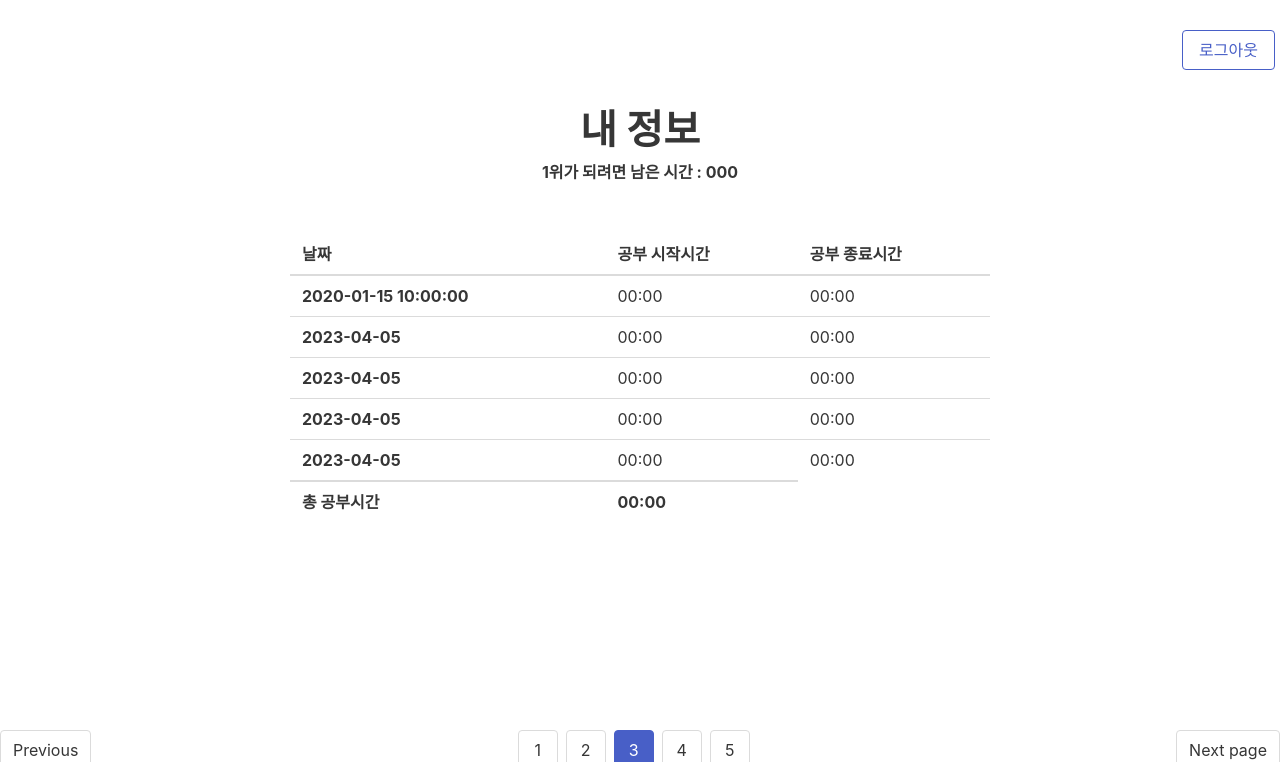
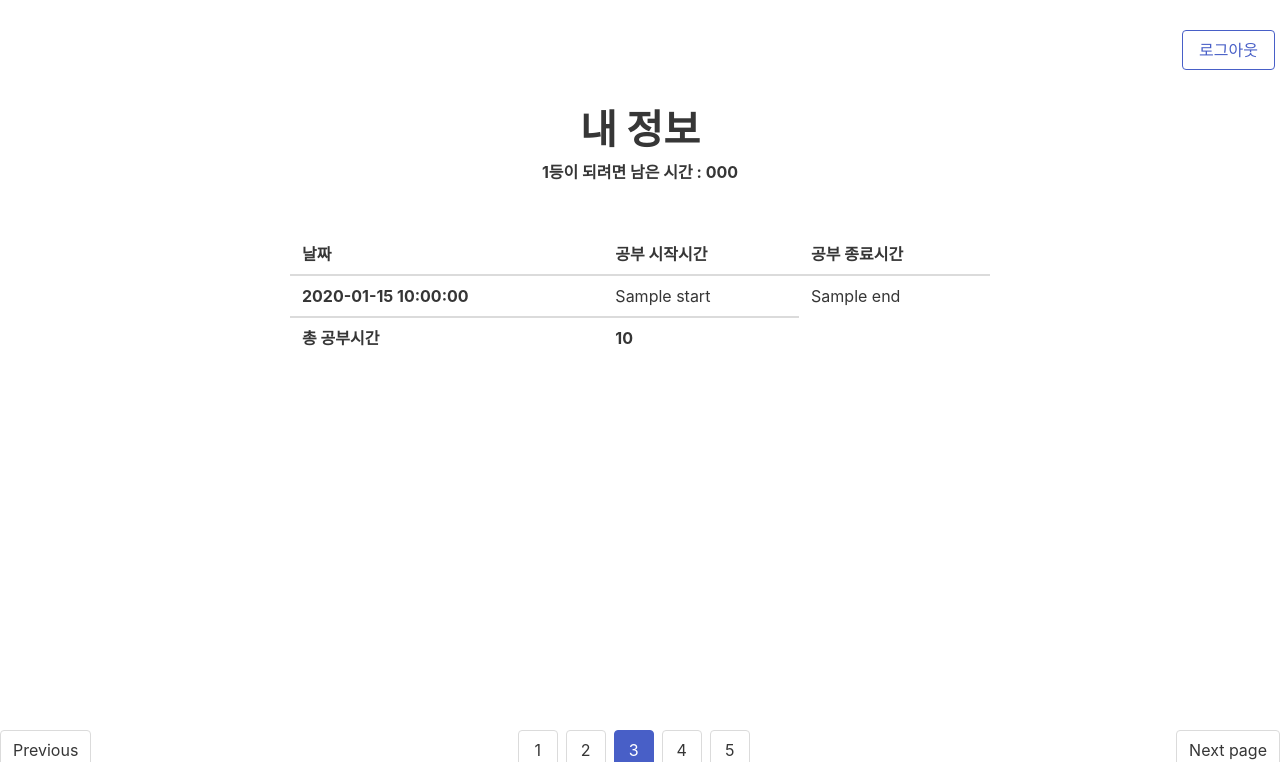
Before and after one commit to loveminpic/JungleRanking, a Flask app: template templates/mypage.html in a window 1280 px wide. Shown: the top 762 px of the page. Run offline with Flask 3, Linux system fonts and the light colour scheme; the template is opened without the code that fills it: most values are stand-ins (such as "Sample title", 1, 10 or a date in 2020).

Commit message:
edit function - rank,mypage

```diff
--- a/mypage.py
+++ b/mypage.py
@@ -21,6 +21,7 @@ def mypage():
     token = request.cookies.get('refresh_token')
     user = db.users.find_one({'token' : token},{'_id' : False})
     user_id = user['id']
+    total = user['total']
     cursor = db.times.find({'id': user_id},{'_id':False})
     my_data = []
     for document in cursor:
@@ -35,7 +36,7 @@ def mypage():
 
     all_data.sort(key=lambda x: x.get('total'),reverse=True)
     number_one = all_data[0]['total'] - user['total']
-    return render_template('mypage.html', mydata = my_data, number_one= number_one)
+    return render_template('mypage.html', mydata = my_data, number_one= number_one, total = total)
 
     # 2-2 나의 일일 평균 공부 시간 보여주기
     # 해당 id를 가지고 저장된 모든 데이터를 list로 불러와서,
--- a/templates/mypage.html
+++ b/templates/mypage.html
@@ -42,7 +42,9 @@
 <strong style="font-size: 30pt;">내 정보</strong>
 </div>
 <div class="time_remain">
-  <strong>1위가 되려면 남은 시간 : {{number_one}}</strong>
+
+  <strong>1등이 되려면 남은 시간 : {{ numberone }}</strong>
+
 </div>
 <table class="table">
   <thead>
@@ -54,34 +56,19 @@
   </thead>
   <tfoot >
     <th>총 공부시간</th>
-    <th>00:00</th>
+
+    <th>{{ total }}</th>
+
   </tfoot>
   <tbody>
+    {% for i in range(mydata| length) %}
     <tr>
-      <th>{{mydata[0]['date']}}</th>
-      <td>00:00</td>
-      <td>00:00</td>
+      <th>{{mydata[i]['date']}}</th>
+      <td>{{mydata[i]['start']}}</td>
+      <td>{{mydata[i]['end']}}</td>
     </tr>
-    <tr>
-      <th>2023-04-05</th>
-      <td>00:00</td>
-      <td>00:00</td>
-    </tr>
-    <tr>
-      <th>2023-04-05</th>
-      <td>00:00</td>
-      <td>00:00</td>
-    </tr>
-    <tr>
-      <th>2023-04-05</th>
-      <td>00:00</td>
-      <td>00:00</td>
-    </tr>
-    <tr>
-      <th>2023-04-05</th>
-      <td>00:00</td>
-      <td>00:00</td>
-    </tr>
+    {% endfor %}
+
     <footer>
       <nav class="pagination is-centered" role="navigation" aria-label="pagination">
         <a class="pagination-previous">Previous</a>
--- a/templates/rank.html
+++ b/templates/rank.html
@@ -66,7 +66,7 @@
       <tbody>
         {% for i in range(ranker| length) %}
         <tr>
-          <th>1</th>
+          <th>{{ i + 1 }}</th>
           <td>{{ ranker[i]['name'] }}</td>
           <td>{{ ranker[i]['total'] }}분</td>
         </tr>
```
Also changed, not shown: rank.py (+16 -0 lines).
